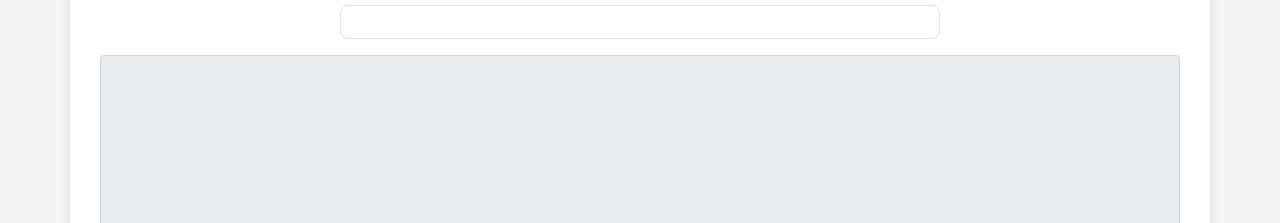
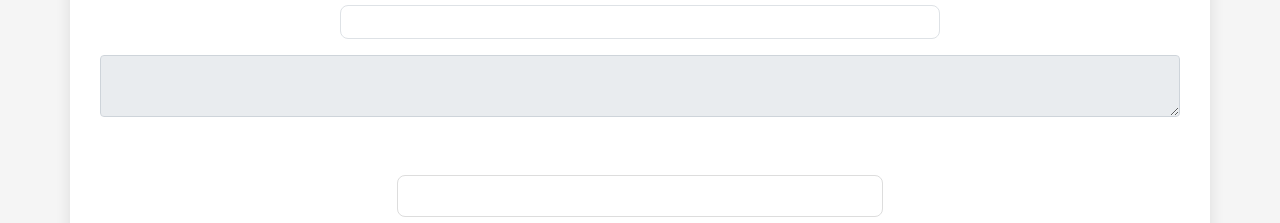
Before and after one commit to preetamlenka3/Github-Readme-Generator, a plain HTML site: page index.html in a window 1280 px wide. Shown: the part 729-952 px from the top of the page. Drawn offline with nearby package versions, Linux system fonts and the light colour scheme.

Commit message:
Update index.html
Signed-off-by: P charan lenka <preetamlenka3@gmail.com>

```diff
--- a/index.html
+++ b/index.html
@@ -49,7 +49,7 @@
             <div id="livePreview" class="border p-3 mb-3"></div>
         </div>
 
-        <textarea id="output" class="form-control mt-3" style="padding: 25rem !important;" readonly></textarea>
+        <textarea id="output" class="form-control mt-3" style="height: auto !important;" readonly></textarea>
 
         <div class="additional-features mt-5">
             <!-- Placeholder for Additional Features -->
```
